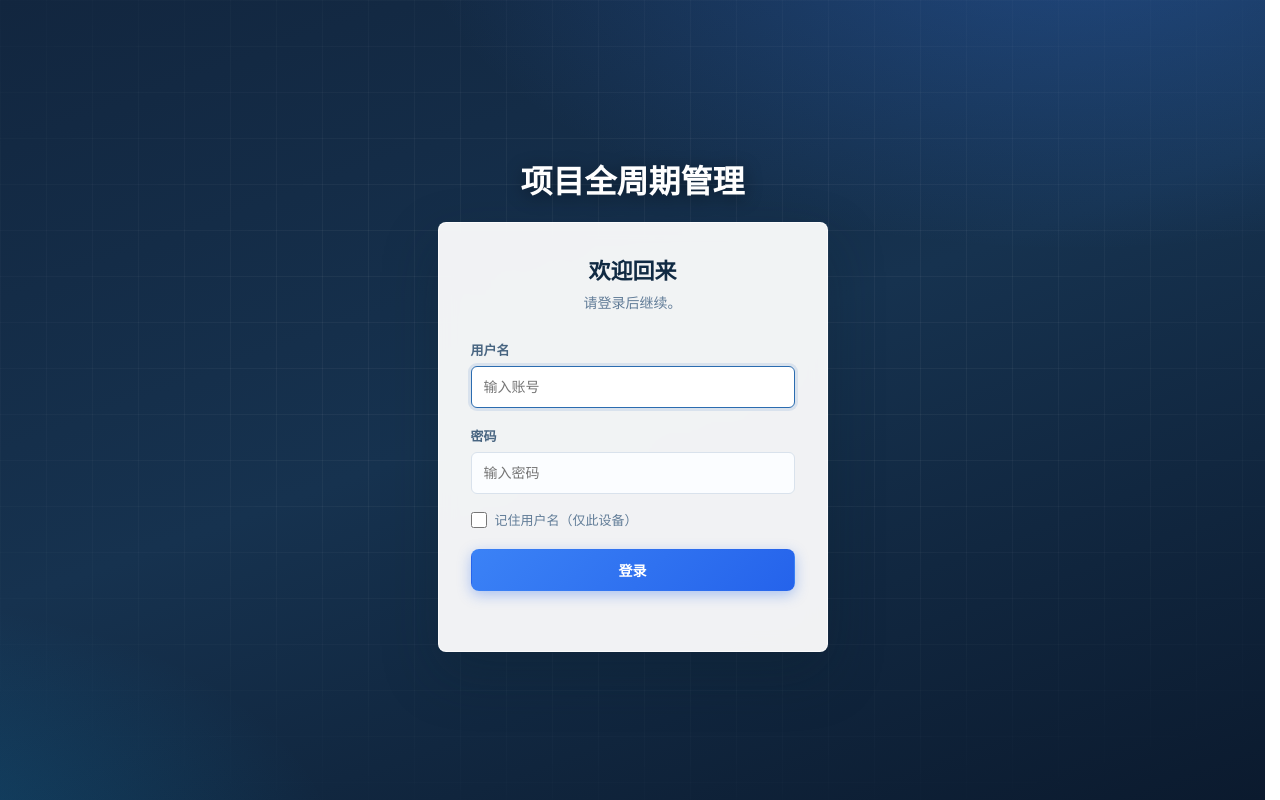
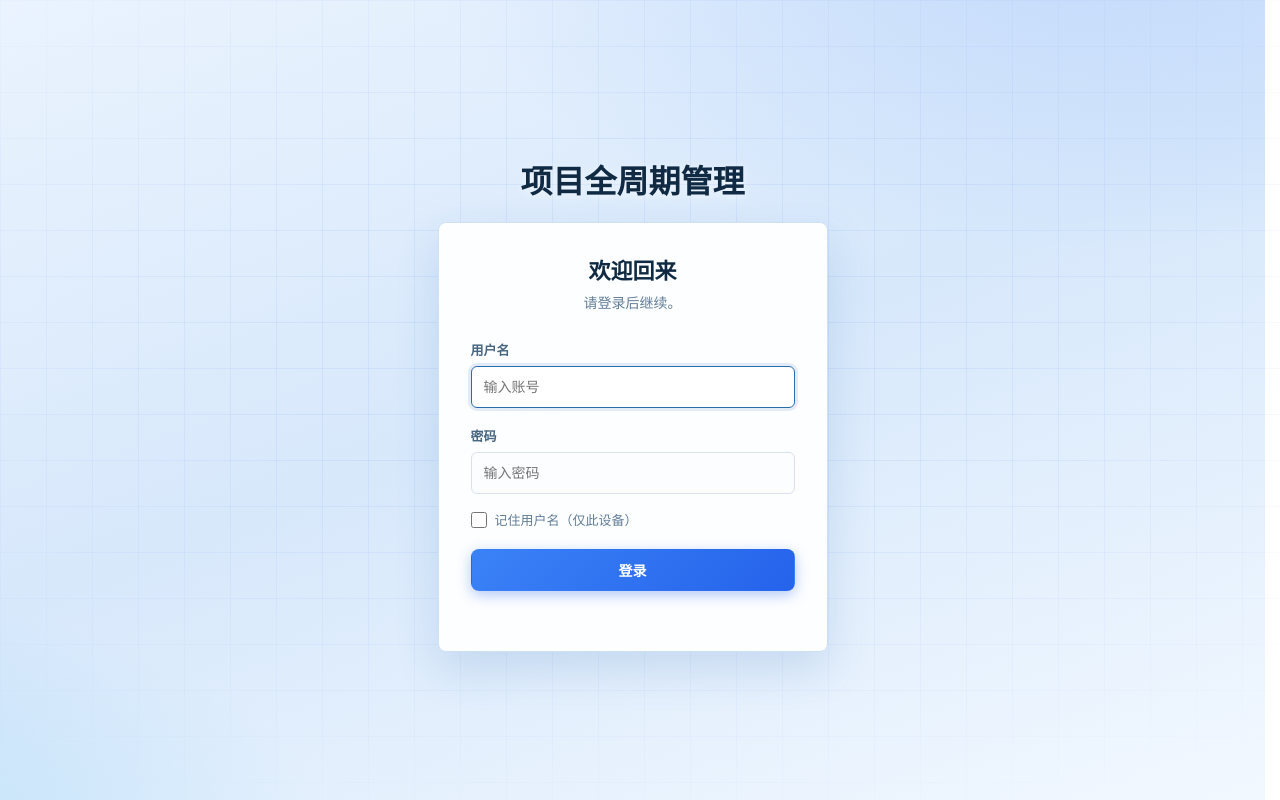
Before and after one commit to juxingzhangguang/bugclose, a web app: page /login.html in a window 1280 px wide. Run offline with its HTML, style and script files only (its server is not run), Linux system fonts and the light colour scheme; data that the repository does not hold is empty; some of the project's set-up classes (security, data sources, template engines, error pages and the like) are left out, and stand-ins take their place.

Commit message:
登录页背景改为浅蓝色渐变方案

```diff
--- a/src/main/resources/static/login.html
+++ b/src/main/resources/static/login.html
@@ -20,9 +20,9 @@
       place-items: center;
       padding: 28px;
       background:
-        radial-gradient(1100px 550px at 85% -10%, rgba(59, 130, 246, 0.32), transparent 60%),
-        radial-gradient(850px 480px at -10% 108%, rgba(14, 165, 233, 0.22), transparent 55%),
-        linear-gradient(160deg, #12263f 0%, #16324f 48%, #0b1a2e 100%);
+        radial-gradient(1100px 550px at 85% -10%, rgba(59, 130, 246, 0.18), transparent 60%),
+        radial-gradient(850px 480px at -10% 108%, rgba(14, 165, 233, 0.15), transparent 55%),
+        linear-gradient(160deg, #eaf3fe 0%, #d7e8fb 48%, #f2f8ff 100%);
       color: var(--ink);
     }
     body.auth-page::before {
@@ -30,8 +30,8 @@
       position: fixed;
       inset: 0;
       background-image:
-        linear-gradient(rgba(255, 255, 255, 0.045) 1px, transparent 1px),
-        linear-gradient(90deg, rgba(255, 255, 255, 0.045) 1px, transparent 1px);
+        linear-gradient(rgba(37, 99, 235, 0.07) 1px, transparent 1px),
+        linear-gradient(90deg, rgba(37, 99, 235, 0.07) 1px, transparent 1px);
       background-size: 46px 46px;
       mask-image: radial-gradient(ellipse 78% 68% at 50% 42%, #000 35%, transparent 100%);
       -webkit-mask-image: radial-gradient(ellipse 78% 68% at 50% 42%, #000 35%, transparent 100%);
@@ -45,8 +45,8 @@
     .auth-brand {
       margin-bottom: 22px;
       text-align: center;
-      color: #fff;
-      text-shadow: 0 3px 18px rgba(0, 0, 0, 0.42);
+      color: var(--ink);
+      text-shadow: 0 2px 10px rgba(255, 255, 255, 0.6);
     }
     .auth-brand h1 {
       margin: 14px 0 0;
@@ -57,11 +57,11 @@
     .auth-card {
       width: 100%;
       padding: 34px 32px 28px;
-      border: 1px solid rgba(255, 255, 255, 0.72);
+      border: 1px solid #cfe0f4;
       border-radius: 8px;
-      background: rgba(255, 255, 255, 0.94);
-      box-shadow: 0 22px 55px rgba(10, 31, 42, 0.28);
-      backdrop-filter: blur(10px);
+      background: rgba(255, 255, 255, 0.92);
+      box-shadow: 0 18px 44px rgba(43, 108, 176, 0.16);
+      backdrop-filter: blur(8px);
     }
     .auth-card h2 {
       margin: 0 0 8px;
```
